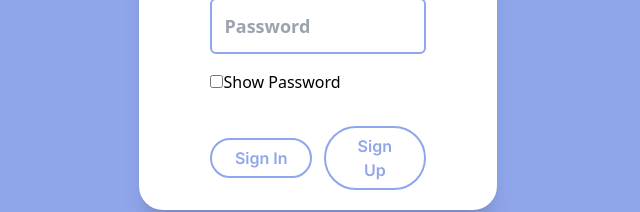
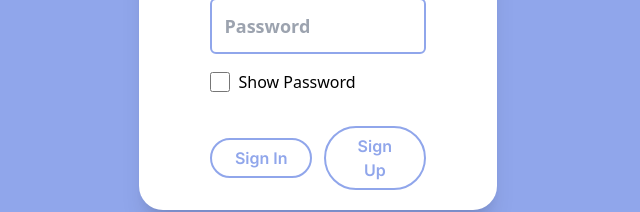
Before and after one commit to enternal-L/hang-out, a Next.js app: page / in a window 1280 px wide. Shown: the part 446-658 px from the top of the page, without its empty margins (322-962 px from the left). Built offline with nearby package versions, Linux system fonts and the light colour scheme; no server answers.

Commit message:
set up password reveal

```diff
--- a/components/SignUp.jsx
+++ b/components/SignUp.jsx
@@ -11,6 +11,7 @@ const SignUp = () => {
   const router = useRouter();
   const [username, setUser] = useState("");
   const [password, setPassword] = useState("");
+  const [showPass, setShow] = useState(false);
 
   const handleSignUp = async(e) => {
     e.preventDefault();
@@ -103,20 +104,20 @@ const SignUp = () => {
                   className='form_input outline-none'
           />
           <input
-                  type = "password"
+                  type = {(showPass) ? ("") : ("password")}
                   placeholder='Password'
                   onChange={(e) => {setPassword(e.target.value)}}
                   required
                   className='form_input outline-none'/>
 
-          <span><input type="checkbox"></input>Show Password</span>
+          <span className="flex flex-row gap-2 items-center"><input className="size-5"type="checkbox" onChange={() => {setShow(!showPass)}}></input>Show Password</span>
 
           <div className="w-full flex flex-row flex-center gap-3">
                 <button type = "submit" onClick={handleSignIn} className="blue_btn text-base mt-4 w-full">
                     Sign In
                 </button>
 
-                {/* when movie break these two into rows */}
+                {/* when phone screen break these two into rows */}
 
                 <button type = "submit" onClick={handleSignUp} className="blue_btn text-base mt-4 w-full">
                     Sign Up
```
